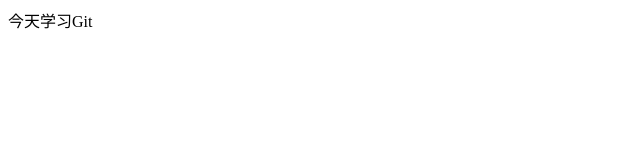
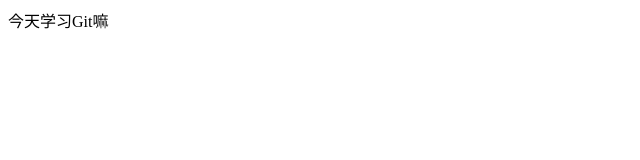
Before and after one commit to 1870052693/homework, a plain HTML site: page 01.html in a window 1280 px wide. Shown: the full height of the page, 0-640 px from the left. Drawn offline with Linux system fonts and the light colour scheme.

Commit message:
20190926v2.1

```diff
--- a/01.html
+++ b/01.html
@@ -5,6 +5,6 @@
 		<title></title>
 	</head>
 	<body>
-		今天学习Git
+		今天学习Git嘛
 	</body>
 </html>
```
